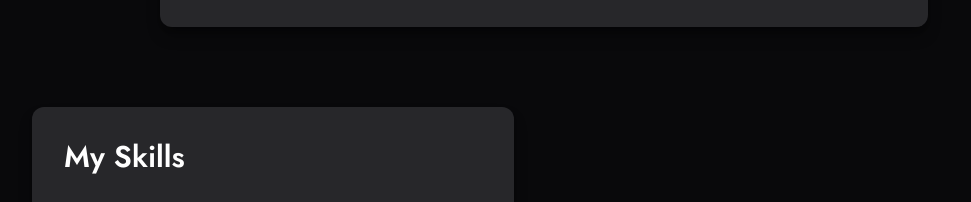
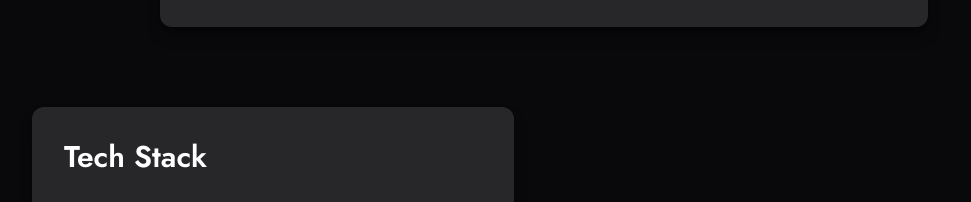
Before and after one commit to Ibrahim-cmd-dev/portfolio, a Next.js app: page / in a window 1280 px wide. Shown: the part 1080-1282 px from the top of the page, without its empty margins (96-1067 px from the left). Built offline with nearby package versions, Linux system fonts and the light colour scheme.

Commit message:
about me updated

```diff
--- a/components/AboutMe.jsx
+++ b/components/AboutMe.jsx
@@ -194,7 +194,7 @@ const AboutMe = () => {
             variants={skillsCardVariants} // Use specific variants (now simplified)
             whileHover={{ scale: 1.02, y: -5, transition: { duration: 0.3 } }} // Subtle hover
           >
-            <h3 className="text-2xl sm:text-3xl font-semibold text-white mb-6 text-center md:text-left">My Skills</h3>
+            <h3 className="text-2xl sm:text-3xl font-semibold text-white mb-6 text-center md:text-left">Tech Stack</h3>
             {/* Container for skills list to apply stagger animation */}
             <motion.div variants={skillListVariants} initial="hidden" whileInView="visible" viewport={{ once: true, amount: 0.2 }}>
               {skills.map((skill) => (
```
